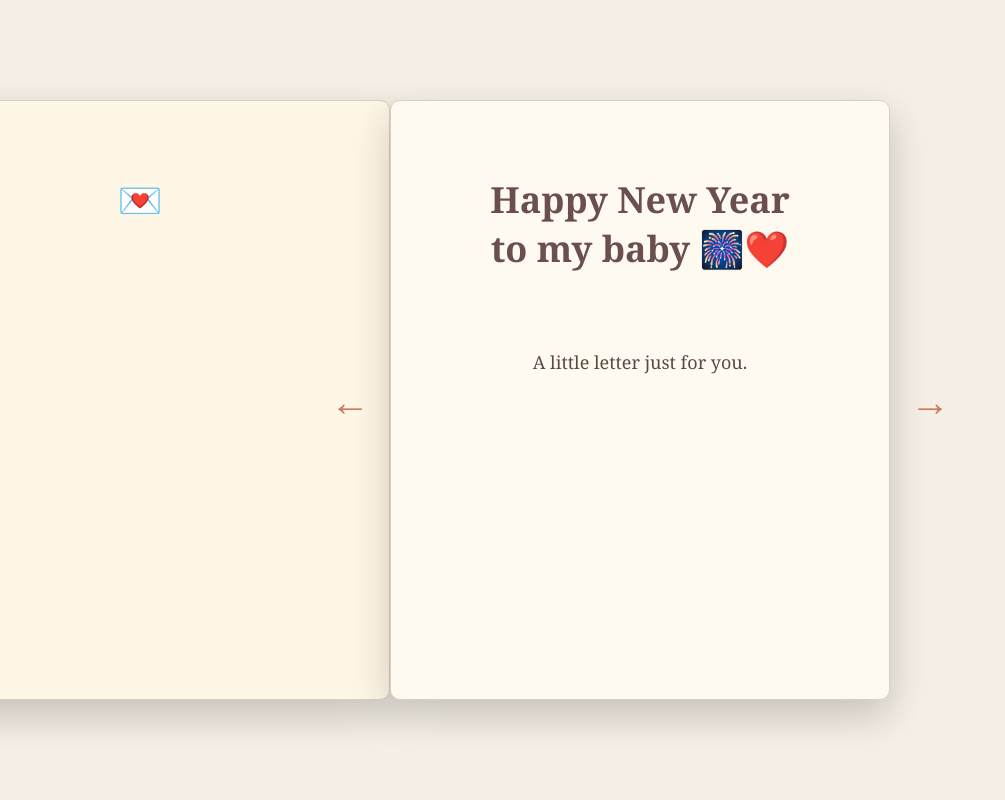
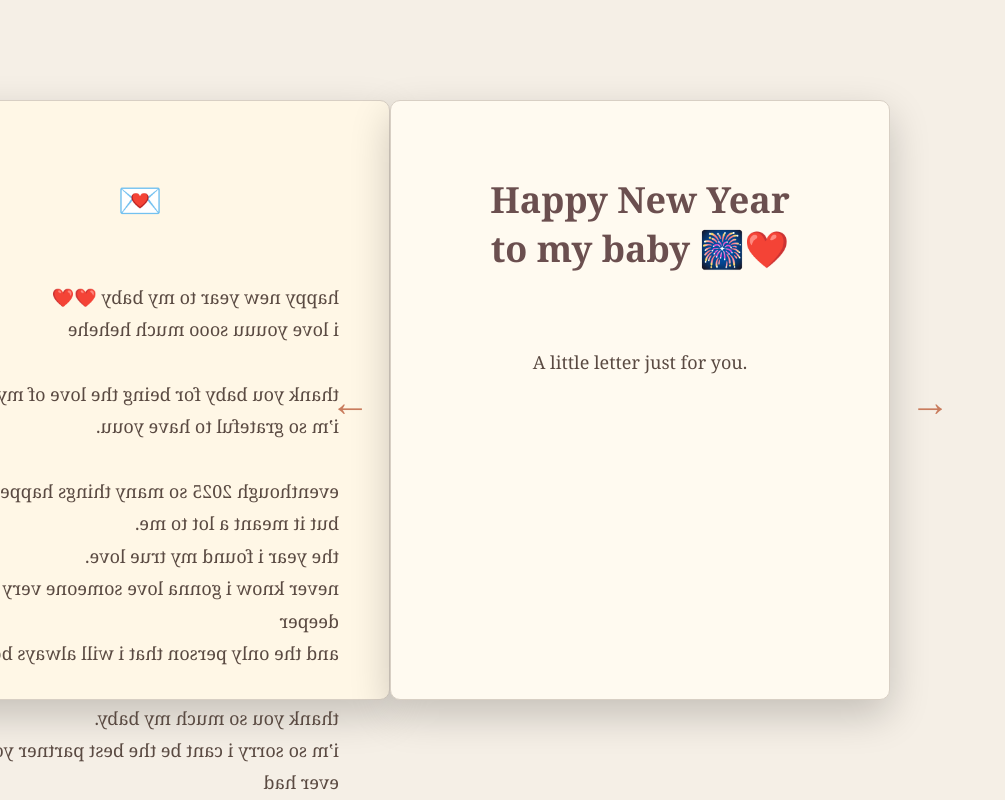
Before and after one commit to brandonpark02/brandonpark02.github.io, a plain HTML site: page baby/index.html in a window 1280 px wide. Shown: the top 800 px of the page, without its empty margins (0-1005 px from the left). Drawn offline with Linux system fonts and the light colour scheme.

Commit message:
Update index.html

```diff
--- a/baby/index.html
+++ b/baby/index.html
@@ -68,13 +68,12 @@ html, body {
     color: #c97c5d;
     cursor: pointer;
     user-select: none;
-    transition: color 0.2s;
 }
-
-.arrow:hover { color: #b66a4e; }
 
 .arrow-left { left: -60px; }
 .arrow-right { right: -60px; }
+
+.arrow:hover { color: #b66a4e; }
 
 @media (max-width: 550px) {
     .container { width: 90%; height: 70%; }
@@ -99,12 +98,50 @@ html, body {
         <div class="page page2">
             <h1>💌</h1>
             <p>
-                <!-- Kau boleh tulis ucapan kau kat sini -->
+happy new year to my baby ❤️❤️
+i love youuu sooo much hehehe
+
+thank you baby for being the love of my life.
+i’m so grateful to have youu.
+
+eventhough 2025 so many things happened,
+but it meant a lot to me.
+the year i found my true love.
+never know i gonna love someone very deeper
+and the only person that i will always be with.
+
+thank you so much my baby.
+i’m so sorry i cant be the best partner you ever had
+and probably i’m the worst partner you ever be with,
+but i’m also still learning
+so i hope you can tolerate with me a bit more.
+
+i’m sorry my dear…
+i’m so sorry if i can’t be the one like you want.
+i admit i have so many things that i’m not good at.
+i’m sorry baby… i’m so sorry.
+
+i love you a lot.
+and hopefully someday it will happen
+that where you and i can spend time irl together.
+
+thank you for being patient with me.
+thank you for being the best man i ever had hehehe.
+
+I love you a lot my Jadon Lim Yi Hao ❤️❤️❤️
+
+my husband,
+my boyfriend,
+my baby,
+my everything,
+and my love of my life ❤️❤️
+
+looking forward to have a good life with youuuu
+muahhh 💋
             </p>
         </div>
     </div>
 
-    <!-- Arrows -->
     <div class="arrow arrow-left" onclick="flipPage()">&#8592;</div>
     <div class="arrow arrow-right" onclick="flipPage()">&#8594;</div>
 </div>
```
